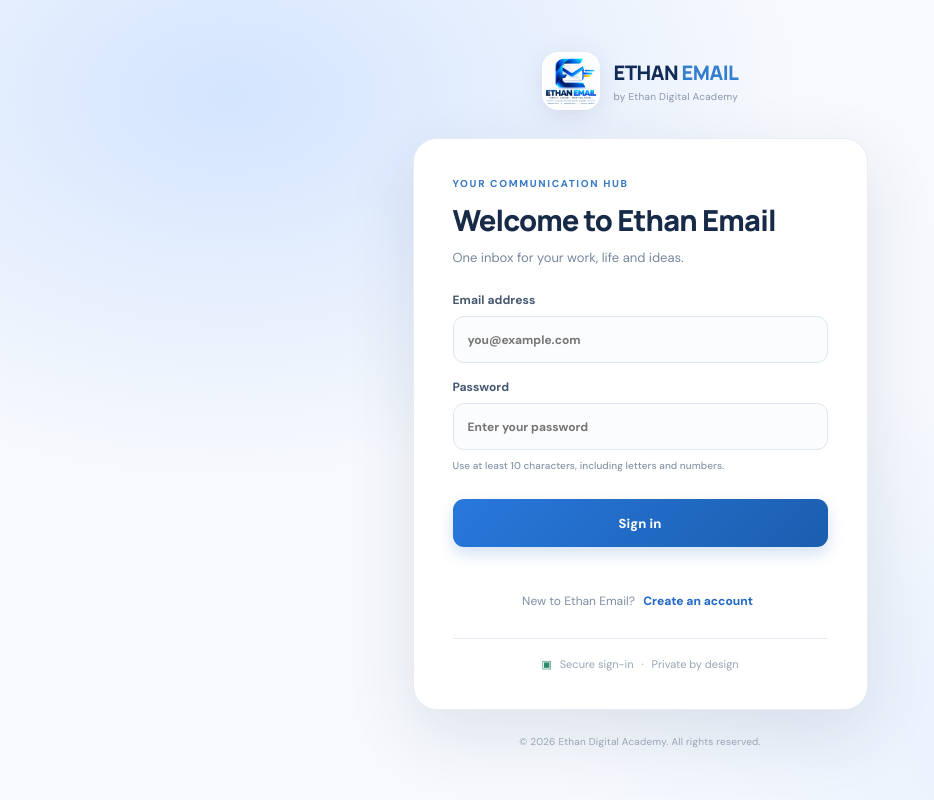
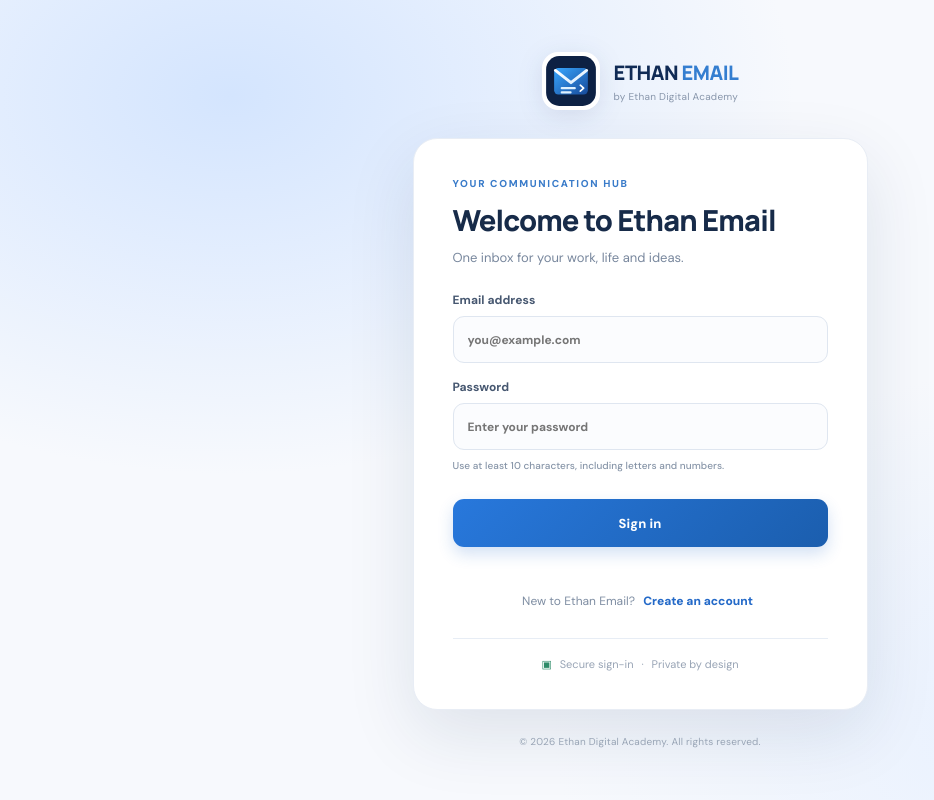
Before and after one commit to abayomipeteroyenuga-commits/ethan-email, a website: page index.html in a window 1280 px wide. Shown: the whole page, without its empty margins (0-934 px from the left). Drawn offline with Linux system fonts and the light colour scheme; no server answers.

```diff
--- a/index.html
+++ b/index.html
@@ -15,7 +15,7 @@
 </head>
 <body>
 <div id="authView" class="auth-shell">
-  <div class="auth-brand"><img class="brand-logo auth-logo" src="/assets/ethan-email-logo.png" alt="Ethan Digital Academy logo"><div><strong>ETHAN <span>EMAIL</span></strong><small>by Ethan Digital Academy</small></div></div>
+  <div class="auth-brand"><img class="brand-logo auth-logo" src="/assets/ethan-email-mark.svg" alt="Ethan Digital Academy logo"><div><strong>ETHAN <span>EMAIL</span></strong><small>by Ethan Digital Academy</small></div></div>
   <section class="auth-card">
     <div class="eyebrow">YOUR COMMUNICATION HUB</div>
     <h1 id="authTitle">Welcome to Ethan Email</h1>
```
